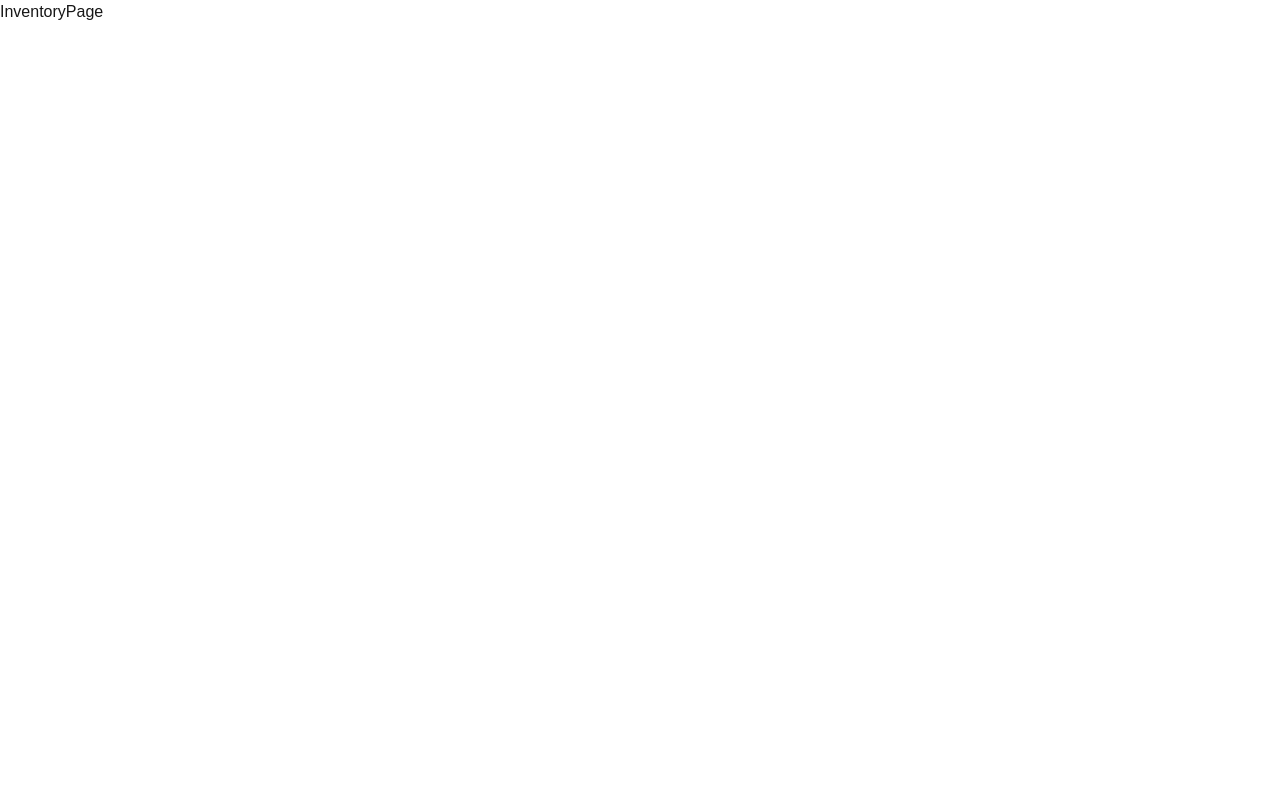
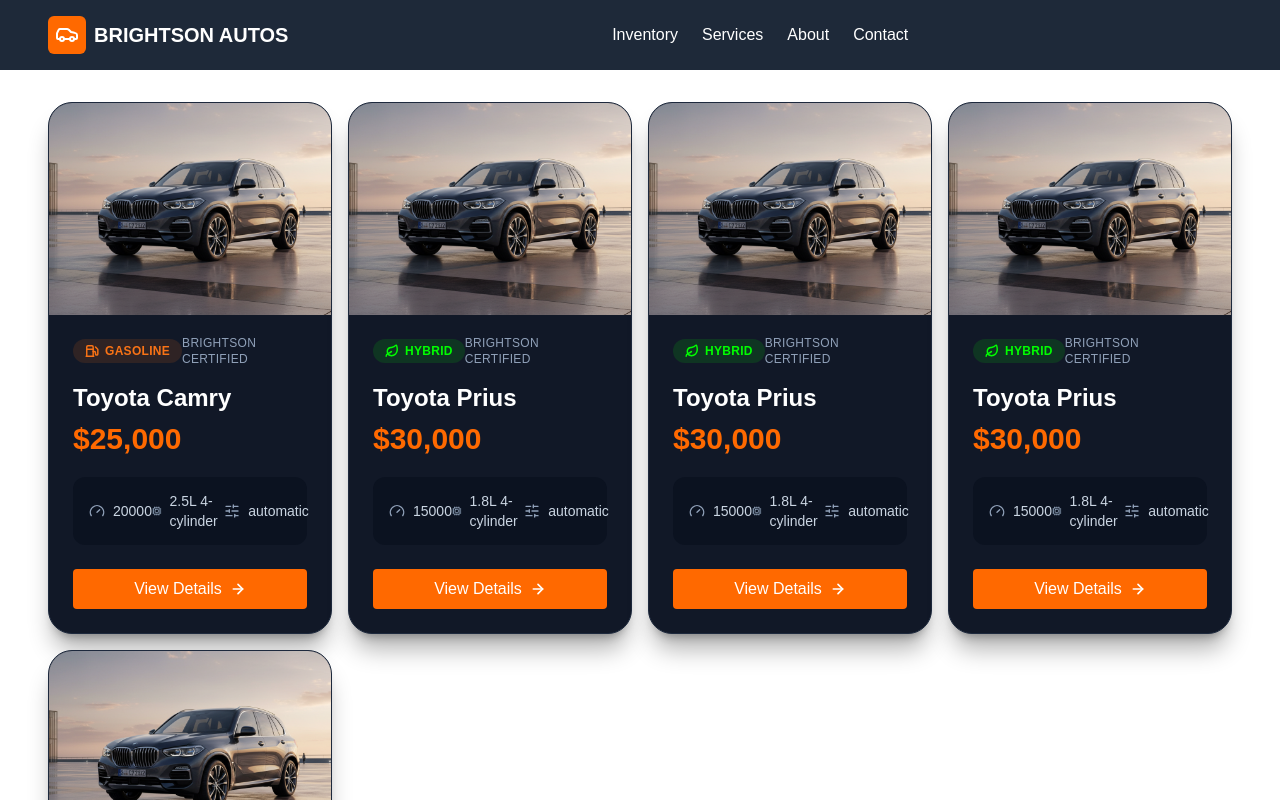
Before and after one commit to kingsley-amoke/bright_autos, a Next.js app: page /inventory in a window 1280 px wide. Shown: the top 800 px of the page. Built offline with nearby package versions, Linux system fonts and the light colour scheme.

Commit message:
car details

```diff
--- a/app/components/car_card.tsx
+++ b/app/components/car_card.tsx
@@ -1,19 +1,16 @@
+"use client";
+
 import Image from "next/image";
-import {
-  Leaf,
-  Gauge,
-  Cpu,
-  SlidersHorizontal,
-  ArrowRight,
-  Icon,
-} from "lucide-react";
+import { Gauge, Cpu, SlidersHorizontal, ArrowRight } from "lucide-react";
 import { Car } from "../types/car";
 import PrimaryButton from "./primary_button";
+import { useRouter } from "next/navigation";
 
 export default function CarCard({ car }: { car: Car }) {
+  const router = useRouter();
+
   return (
     <div className="w-full max-w-xl overflow-hidden rounded-3xl border border-slate-800 bg-[#111827] shadow-xl shadow-black/30">
-      {/* Photo */}
       <div className="relative aspect-[4/3] w-full">
         <Image
           priority
@@ -43,7 +40,6 @@ export default function CarCard({ car }: { car: Car }) {
           </span>
         </div>
 
-        {/* Title + price */}
         <h3 className="text-2xl font-bold leading-tight text-white">
           {car.title}
         </h3>
@@ -69,7 +65,10 @@ export default function CarCard({ car }: { car: Car }) {
           </div>
         </div>
 
-        <PrimaryButton className="mt-6 flex w-full items-center justify-center gap-2 bg-orange-500 px-4 py-2 text-white hover:bg-orange-600">
+        <PrimaryButton
+          className="mt-6 flex w-full items-center justify-center gap-2 bg-orange-500 px-4 py-2 text-white hover:bg-orange-600"
+          onClick={() => router.push(`/inventory/${car.id}`)}
+        >
           <p>View Details</p>
           <ArrowRight className="h-4 w-4" strokeWidth={2.5} />
         </PrimaryButton>
--- a/app/components/featured_section.tsx
+++ b/app/components/featured_section.tsx
@@ -17,7 +17,7 @@ const FeaturedSection = () => {
           View full digital showroom
         </Link>
       </div>
-      <div className="grid grid-cols-1 grid-cols-1 md:grid-cols-2 lg:grid-cols-4 gap-4 mt-8 w-full ">
+      <div className="grid grid-cols-1 md:grid-cols-2 lg:grid-cols-4 gap-4 mt-8 w-full ">
         {cars.slice(0, 4).map((car) => (
           <CarCard car={car} key={car.id} />
         ))}
--- a/app/components/header.tsx
+++ b/app/components/header.tsx
@@ -1,35 +1,129 @@
-import React from "react";
+"use client";
+
+import React, { useState } from "react";
 import CarIcon from "../icons/car_icon";
 import { primaryColor } from "../colors/colors";
+import Link from "next/link";
+import { Menu, X } from "lucide-react";
 
 const Header = () => {
+  const [isMenuOpen, setIsMenuOpen] = useState(false);
+
+  const closeMenu = () => setIsMenuOpen(false);
+
   return (
-    <div className="flex items-center justify-between px-12 p-4 bg-gray-800 text-white">
-      <div className="flex items-center space-x-2">
-        <div className={`bg-${primaryColor} px-2 py-3 rounded-md`}>
+    <header className="relative bg-gray-800 px-4 py-4 text-white sm:px-6 lg:px-12">
+      <div className="flex items-center justify-between">
+        <Link
+          href="/"
+          className="flex items-center space-x-2"
+          onClick={closeMenu}
+        >
+          <div className={`rounded-md bg-${primaryColor} px-2 py-3`}>
             <CarIcon />
           </div>
-        <h1 className="text-xl font-bold uppercase">brightson autos</h1>
-      </div>
-      <nav>
-        <ul className="flex space-x-4">
-          <li className={`hover:text-orange-500`}>
-            <a href="#inventory">Inventory</a>
+
+          <h1 className="text-xl font-bold uppercase">Brightson Autos</h1>
+        </Link>
+
+        <nav className="hidden md:block">
+          <ul className="flex space-x-6">
+            <li>
+              <Link
+                href="/inventory"
+                className="transition hover:text-orange-500"
+              >
+                Inventory
+              </Link>
             </li>
-          <li className={`hover:text-orange-500`}>
-            <a href="/inventory">Services</a>
+
+            <li>
+              <Link
+                href="/services"
+                className="transition hover:text-orange-500"
+              >
+                Services
+              </Link>
             </li>
-          <li className={`hover:text-orange-500`}>
-            <a href="/about">About</a>
+
+            <li>
+              <Link href="/about" className="transition hover:text-orange-500">
+                About
+              </Link>
             </li>
-          <li className={`hover:text-orange-500`}>
-            <a href="/contact">Contact</a>
+
+            <li>
+              <Link
+                href="/contact"
+                className="transition hover:text-orange-500"
+              >
+                Contact
+              </Link>
             </li>
           </ul>
         </nav>
+        <div></div>
 
-      <div />
+        <button
+          type="button"
+          onClick={() => setIsMenuOpen(!isMenuOpen)}
+          className="rounded-md p-2 transition hover:bg-gray-700 md:hidden"
+          aria-label={isMenuOpen ? "Close menu" : "Open menu"}
+        >
+          {isMenuOpen ? (
+            <X className="h-6 w-6" />
+          ) : (
+            <Menu className="h-6 w-6" />
+          )}
+        </button>
       </div>
+
+      {isMenuOpen && (
+        <nav className="border-t border-gray-700 pt-4 md:hidden">
+          <ul className="flex flex-col gap-1">
+            <li>
+              <Link
+                href="/inventory"
+                onClick={closeMenu}
+                className="block rounded-md px-3 py-3 transition hover:bg-gray-700 hover:text-orange-500"
+              >
+                Inventory
+              </Link>
+            </li>
+
+            <li>
+              <Link
+                href="/services"
+                onClick={closeMenu}
+                className="block rounded-md px-3 py-3 transition hover:bg-gray-700 hover:text-orange-500"
+              >
+                Services
+              </Link>
+            </li>
+
+            <li>
+              <Link
+                href="/about"
+                onClick={closeMenu}
+                className="block rounded-md px-3 py-3 transition hover:bg-gray-700 hover:text-orange-500"
+              >
+                About
+              </Link>
+            </li>
+
+            <li>
+              <Link
+                href="/contact"
+                onClick={closeMenu}
+                className="block rounded-md px-3 py-3 transition hover:bg-gray-700 hover:text-orange-500"
+              >
+                Contact
+              </Link>
+            </li>
+          </ul>
+        </nav>
+      )}
+    </header>
   );
 };
 
--- a/app/components/hero.tsx
+++ b/app/components/hero.tsx
@@ -7,8 +7,10 @@ import SearchBar from "./search_bar";
 import Image from "next/image";
 
 import bgHero from "@/public/assets/images/hero.png";
+import { useRouter } from "next/navigation";
 
 const Hero = () => {
+  const router = useRouter();
   return (
     <div className="relative mx-auto flex flex-col items-center justify-center py-20 min-h-[600px] w-full overflow-hidden">
       <Image
@@ -25,7 +27,6 @@ const Hero = () => {
         }}
       />
 
-      {/* Content wrapper with higher z-index to stay on top */}
       <div className="relative z-10 text-center flex flex-col gap-4 text-white">
         <h2 className="text-5xl font-bold">Find Your Next Car With</h2>
         <h2 className="text-5xl font-bold">Confidence</h2>
@@ -38,7 +39,7 @@ const Hero = () => {
         <SearchBar handleSearch={() => {}} />
 
         <div className="flex gap-4 justify-center mt-4">
-          <PrimaryButton>
+          <PrimaryButton onClick={() => router.push("inventory")}>
             <p>Browse Inventory</p>
           </PrimaryButton>
           <SecondaryButton />
--- a/app/components/primary_button.tsx
+++ b/app/components/primary_button.tsx
@@ -4,18 +4,19 @@ import { primaryColor } from "../colors/colors";
 const PrimaryButton = ({
   children,
   className,
+  onClick,
 }: {
   children: React.ReactNode;
   className?: string;
+  onClick: () => void;
 }) => {
   return (
-    <div className="cursor-pointer">
-      <button
-        className={`bg-${primaryColor} text-white px-4 py-2 rounded hover:bg-${primaryColor}-600 ${className || ""}`}
-      >
-        {children}
-      </button>
-    </div>
+    <button
+      className={`bg-${primaryColor} cursor-pointer text-white px-4 py-2 rounded hover:bg-${primaryColor}-600 ${className || ""}`}
+      onClick={onClick}
+    >
+      {children}
+    </button>
   );
 };
 
--- /dev/null
+++ b/app/inventory/[id]/page.tsx
@@ -0,0 +1,90 @@
+"use client";
+
+import Footer from "@/app/components/footer";
+import Header from "@/app/components/header";
+import PrimaryButton from "@/app/components/primary_button";
+import { cars } from "@/app/db/cars";
+import { Car } from "@/app/types/car";
+import { ArrowRight } from "lucide-react";
+import Image from "next/image";
+import { useParams, useRouter } from "next/navigation";
+import React from "react";
+
+const CarDetails = () => {
+  const { id } = useParams();
+  const router = useRouter();
+
+  const car: Car = cars.find((c) => c.id == id)!;
+  return (
+    <div>
+      <Header />
+      <main className="flex justify-center items-center w-full p-12">
+        <div className="p-4 w-full lg:max-w-5xl overflow-hidden rounded-3xl border border-slate-800 bg-[#111827] shadow-xl shadow-black/30">
+          <div className="flex justify-between items-center mb-4">
+            <div>
+              <h2 className="font-bold text-2xl">{car.title}</h2>
+              <p className="text-gray-300 text-sm">VIN: {car.vin}</p>
+            </div>
+            <p className="capitalize">{car.condition}</p>
+          </div>
+          <div className="relative aspect-[4/3] w-full rounded-xl">
+            <Image
+              priority
+              src={car.image}
+              alt={car.model}
+              fill
+              sizes="(max-width: 480px) 100vw, 384px"
+              className="object-cover rounded-xl"
+            />
+          </div>
+
+          <div className="px-6 pb-6 pt-5">
+            <div className="mb-4 flex items-center justify-between">
+              <p className="text-gray-200">Milage</p>
+              <p>{car.mileage} miles</p>
+            </div>
+            <div className="mb-4 flex items-center justify-between">
+              <p className="text-gray-200">Engine</p>
+              <p className="capitalize">{car.engine}</p>
+            </div>
+            <div className="mb-4 flex items-center justify-between">
+              <p className="text-gray-200">Transmission</p>
+              <p className="capitalize">{car.transmission}</p>
+            </div>
+            <div className="mb-4 flex items-center justify-between">
+              <p className="text-gray-200">Drive Train</p>
+              <p className="capitalize">{car.drive}</p>
+            </div>
+            <div className="mb-4 flex items-center justify-between">
+              <p className="text-gray-200">Exterior Color</p>
+              <p className="capitalize">{car.color}</p>
+            </div>
+            <div className="mb-4 flex items-center justify-between">
+              <p className="text-gray-200">Manufactured Location</p>
+              <p className="capitaize">{car.manufacturer.location}</p>
+            </div>
+            <div className="mb-4 flex items-center justify-between">
+              <p className="text-gray-200">Type</p>
+              <p className="capitalize">{car.type.name}</p>
+            </div>
+            <div className="mb-4 flex items-center justify-between">
+              <p className="text-gray-200">Amount</p>
+              <p className="capitalize">{`$${car.price.toLocaleString()}`}</p>
+            </div>
+
+            <PrimaryButton
+              className="mt-6 flex w-full items-center justify-center gap-2 bg-orange-500 px-4 py-2 text-white hover:bg-orange-600"
+              onClick={() => router.push(`/inventory/${car.id}`)}
+            >
+              <p>Buy Now</p>
+              <ArrowRight className="h-4 w-4" strokeWidth={2.5} />
+            </PrimaryButton>
+          </div>
+        </div>
+      </main>
+      <Footer />
+    </div>
+  );
+};
+
+export default CarDetails;
--- a/app/inventory/page.tsx
+++ b/app/inventory/page.tsx
@@ -1,7 +1,26 @@
+"use client";
+
 import React from "react";
 
+import { cars } from "../db/cars";
+import CarCard from "../components/car_card";
+import Header from "../components/header";
+import Footer from "../components/footer";
+
 const InventoryPage = () => {
-  return <div> InventoryPage</div>;
+  return (
+    <div className="min-h-screen w-full overflow-x-hidden">
+      <Header />
+
+      <main className="my-8 grid w-full grid-cols-1 gap-4 px-4 sm:grid-cols-2 sm:px-6 md:grid-cols-3 lg:grid-cols-4 lg:px-12">
+        {cars.map((car) => (
+          <CarCard key={car.id} car={car} />
+        ))}
+      </main>
+
+      <Footer />
+    </div>
+  );
 };
 
 export default InventoryPage;
```
Lines whose indentation alone changed are shown as unchanged.
